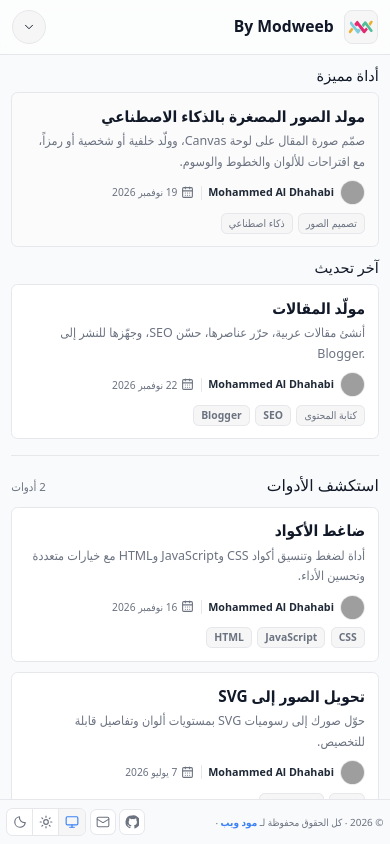
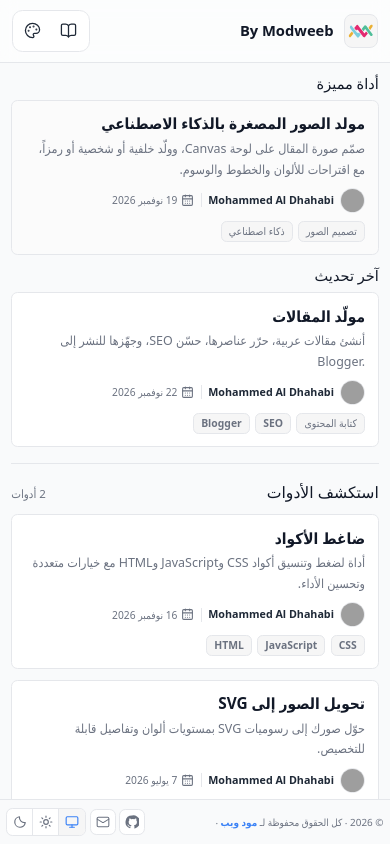
Before and after one commit to zerootem/modapp, a React (Vite) app: page /tools/image-to-svg#/tools in a window 390 px wide. Built offline with nearby package versions, Linux system fonts and the light colour scheme; grey boxes are pictures that could not be loaded.

Commit message:
Add responsive icon-only mobile navigation and theme selector

```diff
--- a/package.json
+++ b/package.json
@@ -13,6 +13,7 @@
     "preview": "vite preview"
   },
   "dependencies": {
+    "@base-ui/react": "^1.9.0",
     "@fontsource-variable/jetbrains-mono": "^5.3.0",
     "lucide-react": "^1.78.0",
     "react": "^19.2.7",
--- a/src/App.css
+++ b/src/App.css
@@ -368,7 +368,7 @@ body.mw-thumbnail-expanded .tool-embed-frame {
   unicode-bidi: isolate; font-size: .66rem; font-weight: 600; line-height: 1.25; white-space: nowrap;
 }
 
-/* ================= [14] الترويسة وقائمة الإعدادات ================= */
+/* ================= [14] الترويسة وشريط التنقل ================= */
 .site-header-inner {
   display: flex; align-items: center; justify-content: space-between;
   gap: .75rem; max-width: 64rem; margin: 0 auto; padding: .5rem 1.25rem;
@@ -381,30 +381,49 @@ body.mw-thumbnail-expanded .tool-embed-frame {
 }
 .site-brand .logo-box svg { width: 100%; height: 100%; }
 .site-brand-name { color: var(--mw-headC); font-size: 1.12rem; font-weight: 600; }
-.site-header-settings { position: relative; display: flex; align-items: center; }
-.site-header-settings-button {
-  display: inline-flex; align-items: center; justify-content: center; width: 36px; height: 36px;
-  padding: 0; border: 1px solid var(--mw-contentL); border-radius: 50%;
-  background: var(--mw-contentBa); color: var(--mw-bodyC); cursor: pointer;
-  transition: color .18s ease, border-color .18s ease, background .18s ease;
+.site-menubar {
+  display: inline-flex; align-items: center; gap: .12rem; flex: 0 0 auto;
+  padding: .17rem; border: 1px solid var(--mw-contentL); border-radius: .65rem;
+  background: color-mix(in srgb, var(--mw-contentB) 90%, transparent);
 }
-.site-header-settings-button:hover, .site-header-settings-button[aria-expanded="true"] {
-  border-color: var(--mw-linkC); background: var(--mw-contentBa); color: var(--mw-linkC);
+.site-menubar-trigger {
+  appearance: none; display: inline-flex; align-items: center; justify-content: center; gap: .38rem;
+  min-height: 32px; padding: .25rem .62rem; border: 1px solid transparent; border-radius: .45rem;
+  background: transparent; color: var(--mw-bodyC); font: inherit; font-size: .76rem; font-weight: 600;
+  line-height: 1; white-space: nowrap; cursor: pointer;
+  transition: color .16s ease, border-color .16s ease, background-color .16s ease;
 }
-.site-header-settings-button svg { width: 18px; height: 18px; fill: none; stroke: currentColor; stroke-width: 1.65; stroke-linecap: round; stroke-linejoin: round; }
-.site-header-dropdown {
-  position: absolute; z-index: 30; top: calc(100% + .5rem); inset-inline-end: 0;
-  width: 132px; min-width: 0; padding: .2rem; border: 1px solid var(--mw-contentL);
-  border-radius: .55rem; background: var(--mw-contentB); color: var(--mw-bodyC);
-  box-shadow: 0 7px 18px rgba(0,0,0,.12);
+.site-menubar-trigger:hover,
+.site-menubar-trigger[aria-expanded="true"] { border-color: var(--mw-contentL); background: var(--mw-contentBa); color: var(--mw-linkC); }
+.site-menubar-trigger:focus-visible { outline: 2px solid var(--mw-linkC); outline-offset: 2px; }
+.site-menubar-trigger > svg { width: 15px; height: 15px; flex: 0 0 auto; stroke-width: 1.8; }
+.site-menubar-trigger > .site-menubar-chevron { width: 12px; height: 12px; margin-inline-start: -.12rem; }
+.site-menubar-positioner { z-index: 10020; }
+.site-menubar-popup {
+  box-sizing: border-box; min-width: 182px; max-width: calc(100vw - 1rem); padding: .3rem;
+  border: 1px solid var(--mw-contentL); border-radius: .62rem; background: var(--mw-contentB);
+  color: var(--mw-bodyC); box-shadow: 0 10px 28px rgba(0,0,0,.15); direction: rtl;
+  animation: site-menubar-open .14s ease-out both;
 }
-.site-header-dropdown a {
-  display: flex; align-items: center; gap: .45rem; min-height: 32px;
-  padding: .3rem .45rem; border-radius: .32rem; color: var(--mw-bodyC);
-  font-size: .76rem; text-decoration: none;
+.site-menubar-popup-themes { min-width: 176px; }
+.site-menubar-item {
+  position: relative; box-sizing: border-box; display: flex; align-items: center; gap: .55rem; width: 100%; min-width: 0; min-height: 35px;
+  padding: .42rem .58rem; border: 0; border-radius: .4rem; background: transparent; color: var(--mw-bodyC);
+  font: inherit; font-size: .76rem; line-height: 1.3; text-align: start; text-decoration: none; cursor: pointer;
+  transition: color .14s ease, background-color .14s ease;
 }
-.site-header-dropdown a:hover, .site-header-dropdown a:focus-visible { background: var(--mw-contentBa); color: var(--mw-linkC); outline: none; }
-.site-header-dropdown svg { width: 17px; height: 17px; flex: 0 0 auto; fill: none; stroke: currentColor; stroke-width: 1.7; stroke-linecap: round; stroke-linejoin: round; }
+.site-menubar-item > svg { width: 16px; height: 16px; flex: 0 0 auto; stroke-width: 1.7; }
+.site-menubar-item:hover,
+.site-menubar-item:focus-visible,
+.site-menubar-item[data-highlighted] { outline: none; background: var(--mw-contentBa); color: var(--mw-linkC); }
+.site-menubar-item.is-current,
+.site-menubar-theme-item[data-checked] { background: color-mix(in srgb, var(--mw-linkC) 9%, var(--mw-contentB)); color: var(--mw-linkC); }
+.site-menubar-radio-group { display: grid; gap: .08rem; }
+.site-menubar-theme-item { padding-inline-end: 2rem; }
+.site-menubar-color-swatch { width: 15px; height: 15px; flex: 0 0 15px; border: 1px solid color-mix(in srgb, var(--mw-bodyC) 22%, transparent); border-radius: 50%; background: var(--theme-swatch); }
+.site-menubar-theme-indicator { position: absolute; inset-inline-end: .58rem; display: inline-grid; width: 15px; height: 15px; place-items: center; color: var(--mw-linkC); }
+.site-menubar-theme-indicator svg { width: 14px; height: 14px; stroke-width: 2.2; }
+@keyframes site-menubar-open { from { opacity: 0; translate: 0 -3px; } to { opacity: 1; translate: 0 0; } }
 
 /* ================= [15] فتات المسار: الرئيسية أيقونة فقط ================= */
 .breadcrumb-home-only { justify-content: center; padding: .12rem; }
@@ -476,9 +495,12 @@ body.mw-article-expanded .article-embed-frame { width: 100vw !important; height:
 
 @media (max-width: 640px) {
   .site-header-inner { padding: .45rem .75rem; }
-  .site-brand-name { font-size: .98rem; }
+  .site-brand-name { font-size: .92rem; white-space: nowrap; }
   .site-brand .logo-box { flex-basis: 32px; width: 32px; height: 32px; }
-  .site-header-settings-button { width: 32px; height: 32px; }
+  .site-menubar { gap: 0; padding: .12rem; }
+  .site-menubar-trigger { min-height: 30px; gap: .3rem; padding: .2rem .42rem; font-size: .72rem; }
+  .site-menubar-trigger > svg { width: 14px; height: 14px; }
+  .site-menubar-trigger > .site-menubar-chevron { width: 11px; height: 11px; }
   .tool-card { align-items: flex-start; padding: .8rem .9rem; }
   .tool-card-head { align-items: flex-start; flex-direction: column; gap: .35rem; }
   .tool-card-title { font-size: 1rem; }
@@ -608,12 +630,12 @@ body.mw-article-expanded .article-embed-frame { width: 100vw !important; height:
 .footer-social a:hover { border-color: var(--mw-linkC); background: var(--mw-contentBa); color: var(--mw-linkC); }
 .footer-social svg { width: 15px; height: 15px; stroke-width: 1.8; }
 .theme-switcher { margin: 0; }
-.site-header-settings-button { width: 34px; height: 34px; }
-.site-header-settings-button svg { width: 14px; height: 14px; }
-.site-header-dropdown { inset-inline-end: 0; width: 158px; padding: .16rem; }
-.site-header-dropdown a { min-height: 30px; padding: .27rem .4rem; }
 
 @media (max-width: 640px) {
+  .site-menubar-trigger { flex: 0 0 36px; width: 36px; min-width: 36px; min-height: 36px; gap: 0; padding: 0; }
+  .site-menubar-trigger > span,
+  .site-menubar-trigger > .site-menubar-chevron { display: none; }
+  .site-menubar-trigger > svg:not(.site-menubar-chevron) { width: 17px; height: 17px; }
   .tool-page-guide { padding-block: 0 .65rem; }
   .tool-page-intro { font-size: .82rem; }
   .tool-page-heading h1 { font-size: clamp(1.25rem, 6vw, 1.55rem) !important; }
@@ -649,16 +671,11 @@ body.mw-article-expanded .tool-tag-directory { display: none !important; }
 body.mw-article-expanded .article-embed-page { z-index: 10001 !important; }
 body.mw-thumbnail-expanded .tool-tag-directory { display: none !important; }
 
-.site-header-settings-button {
-  appearance: none;
-  -webkit-appearance: none;
-  background-color: var(--mw-contentBa) !important;
-  color: var(--mw-headC) !important;
+.footer-social .social-github { fill: currentColor; stroke: none; }
+
+@media (max-width: 380px) {
+  .site-header-inner { flex-wrap: wrap; row-gap: .42rem; }
+  .site-brand { flex: 1 1 100%; justify-content: space-between; }
+  .site-menubar { flex: 0 0 auto; width: fit-content; justify-content: flex-start; }
+  .site-menubar-trigger { flex: 0 0 36px; }
 }
-.site-header-settings-button:hover,
-.site-header-settings-button[aria-expanded="true"] {
-  border-color: var(--mw-linkC) !important;
-  background-color: var(--mw-contentBa) !important;
-  color: var(--mw-linkC) !important;
-}
-.footer-social .social-github { fill: currentColor; stroke: none; }
--- a/src/App.jsx
+++ b/src/App.jsx
@@ -16,6 +16,7 @@ import TermsPage from './pages/TermsPage';
 import ToolTagDirectory from './components/ToolTagDirectory';
 import '@fontsource-variable/jetbrains-mono';
 import './App.css';
+import './styles/accent-themes.css';
 import './styles/typography.css';
 import './styles/react-theme-adaptations.css';
 
--- a/src/components/Header.jsx
+++ b/src/components/Header.jsx
@@ -1,70 +1,95 @@
-import React, { useEffect, useRef, useState } from 'react';
-import { Link } from 'react-router-dom';
+import React from 'react';
+import { Menu } from '@base-ui/react/menu';
+import { Menubar } from '@base-ui/react/menubar';
+import { BookOpen, Check, ChevronDown, FileText, Info, Palette, ShieldCheck } from 'lucide-react';
+import { Link, useLocation } from 'react-router-dom';
+import { ACCENT_THEMES } from '../data/accentThemes';
+import { useTheme } from '../context/ThemeContext';
+
+const PAGE_LINKS = [
+  { label: 'من نحن', to: '/about', icon: Info },
+  { label: 'سياسة الخصوصية', to: '/privacy', icon: ShieldCheck },
+  { label: 'شروط الاستخدام', to: '/terms', icon: FileText },
+];
 
 function Header() {
-  const [menuOpen, setMenuOpen] = useState(false);
-  const menuRef = useRef(null);
-
-  useEffect(() => {
-    if (!menuOpen) return undefined;
-    const onPointerDown = (event) => {
-      if (!menuRef.current?.contains(event.target)) setMenuOpen(false);
-    };
-    const onKeyDown = (event) => {
-      if (event.key === 'Escape') setMenuOpen(false);
-    };
-    document.addEventListener('pointerdown', onPointerDown);
-    document.addEventListener('keydown', onKeyDown);
-    return () => {
-      document.removeEventListener('pointerdown', onPointerDown);
-      document.removeEventListener('keydown', onKeyDown);
-    };
-  }, [menuOpen]);
+  const location = useLocation();
+  const { accentTheme, setAccentTheme } = useTheme();
 
   return (
     <header>
       <div className="site-header-inner">
         <a href="https://www.modweeb.com" target="_blank" rel="noopener noreferrer" className="site-brand">
           <div className="logo-box">
-            <svg viewBox="0 0 514 514" style={{width:'100%', height:'100%', transform:'scale(1.1)'}}>
-              <path d="M195 167.9c-3.4 1.7-8 7.3-28 33.2l-8.8 11.5 14 18.2 14 18.2 3.8-3.4c6.6-6 14.2-7 21.3-2.8 2.5 1.5 19 22.2 68 85.9 6.5 8.4 13 16 14.5 17.1 6.5 4.5 15.5 5.5 20.2 2.2 2.7-1.9 43-53 43-54.5a301 301 0 0 0-24.2-30.3c-.5.2-5.5 6.4-11.1 13.7-9.5 12.4-13 16.2-14 15L273 247c-58.8-76.2-59.3-76.8-63.1-79a15.7 15.7 0 0 0-15-.1" fill="rgba(225,20,98,0.9)"/>
-              <path d="M104 180.4c-2 1.3-4.8 4.6-6.3 7.4-5.7 10.6-4.6 20.3 3.7 31C182 322.5 204.4 351 206.1 352c7 3.7 12.7 2.8 18-2.8a948 948 0 0 0 29.2-37c.6-.8-3-6-11.3-16.8L230 280l-4.5 3.2c-8.6 6.1-19.4 4.8-27-3.4-1.7-1.8-19.4-24.3-39.3-50a1327.4 1327.4 0 0 0-39.2-49.2c-4.1-3.5-11-3.6-16-.2" fill="rgba(111,202,220,0.9)"/>
-              <path d="M312 173.6c-2 1.2-35.7 43.5-42.7 53.4-1 1.5.4 3.8 10.3 16.6l12.4 15.7a87 87 0 0 0 13-15c6.7-8.7 12.8-15.8 13.5-15.8 1.3 0 39 47.6 44.2 56a950 950 0 0 0 35.7 45.4c3 2.4 10.8 2.6 15.2.3 10-5.1 16.2-17.1 13.4-25.6-.6-1.9-9.5-14.3-19.8-27.5L362.5 220a1046 1046 0 0 1-29-38.4c-4.1-6.6-8.5-9.5-14.4-9.5-2.5 0-5.7.8-7.1 1.6" fill="rgba(61,184,143,0.9)"/>
-              <path d="M106.8 282.6c-24.2 31.2-24.8 32-26.3 36.4a26.2 26.2 0 0 0 4.1 24.5c4.7 6.2 12 8.2 18.3 5a830 830 0 0 0 43.3-54c.6-1.1-21.2-30.7-23.2-31.4a191 191 0 0 0-16.2 19.5m298.8-118c-3 .8-8.8 4.8-12.2 8.4a446.8 446.8 0 0 0-26.1 38c-.3 1.1 4 7.6 11.4 17.3 11 14.7 11.9 15.5 13.3 13.7l14-20a4025 4025 0 0 1 16.2-23.3c8.5-12 7-28.6-2.9-33.3a26 26 0 0 0-13.7-.8" fill="rgba(233,169,32,0.9)"/>
+            <svg viewBox="0 0 514 514" style={{ width: '100%', height: '100%', transform: 'scale(1.1)' }} aria-hidden="true">
+              <path d="M195 167.9c-3.4 1.7-8 7.3-28 33.2l-8.8 11.5 14 18.2 14 18.2 3.8-3.4c6.6-6 14.2-7 21.3-2.8 2.5 1.5 19 22.2 68 85.9 6.5 8.4 13 16 14.5 17.1 6.5 4.5 15.5 5.5 20.2 2.2 2.7-1.9 43-53 43-54.5a301 301 0 0 0-24.2-30.3c-.5.2-5.5 6.4-11.1 13.7-9.5 12.4-13 16.2-14 15L273 247c-58.8-76.2-59.3-76.8-63.1-79a15.7 15.7 0 0 0-15-.1" fill="rgba(225,20,98,0.9)" />
+              <path d="M104 180.4c-2 1.3-4.8 4.6-6.3 7.4-5.7 10.6-4.6 20.3 3.7 31C182 322.5 204.4 351 206.1 352c7 3.7 12.7 2.8 18-2.8a948 948 0 0 0 29.2-37c.6-.8-3-6-11.3-16.8L230 280l-4.5 3.2c-8.6 6.1-19.4 4.8-27-3.4-1.7-1.8-19.4-24.3-39.3-50a1327.4 1327.4 0 0 0-39.2-49.2c-4.1-3.5-11-3.6-16-.2" fill="rgba(111,202,220,0.9)" />
+              <path d="M312 173.6c-2 1.2-35.7 43.5-42.7 53.4-1 1.5.4 3.8 10.3 16.6l12.4 15.7a87 87 0 0 0 13-15c6.7-8.7 12.8-15.8 13.5-15.8 1.3 0 39 47.6 44.2 56a950 950 0 0 0 35.7 45.4c3 2.4 10.8 2.6 15.2.3 10-5.1 16.2-17.1 13.4-25.6-.6-1.9-9.5-14.3-19.8-27.5L362.5 220a1046 1046 0 0 1-29-38.4c-4.1-6.6-8.5-9.5-14.4-9.5-2.5 0-5.7.8-7.1 1.6" fill="rgba(61,184,143,0.9)" />
+              <path d="M106.8 282.6c-24.2 31.2-24.8 32-26.3 36.4a26.2 26.2 0 0 0 4.1 24.5c4.7 6.2 12 8.2 18.3 5a830 830 0 0 0 43.3-54c.6-1.1-21.2-30.7-23.2-31.4a191 191 0 0 0-16.2 19.5m298.8-118c-3 .8-8.8 4.8-12.2 8.4a446.8 446.8 0 0 0-26.1 38c-.3 1.1 4 7.6 11.4 17.3 11 14.7 11.9 15.5 13.3 13.7l14-20a4025 4025 0 0 1 16.2-23.3c8.5-12 7-28.6-2.9-33.3a26 26 0 0 0-13.7-.8" fill="rgba(233,169,32,0.9)" />
             </svg>
           </div>
           <span className="site-brand-name" dir="auto">By Modweeb</span>
         </a>
-        <div className="site-header-settings" ref={menuRef}>
-          <button
-            type="button"
-            className="site-header-settings-button"
-            aria-label="القائمة"
-            title="القائمة"
-            aria-haspopup="menu"
-            aria-expanded={menuOpen}
-            aria-controls="site-settings-menu"
-            onClick={() => setMenuOpen((open) => !open)}
-          >
-            <svg viewBox="0 0 24 24" aria-hidden="true"><path d="m6 9 6 6 6-6"/></svg>
-          </button>
-          {menuOpen && (
-            <div className="site-header-dropdown" id="site-settings-menu" role="menu" aria-label="إعدادات الموقع">
-              <Link to="/about" role="menuitem" onClick={() => setMenuOpen(false)}>
-                <svg viewBox="0 0 24 24" aria-hidden="true"><circle cx="12" cy="12" r="9"/><path d="M12 11v5m0-8h.01"/></svg>
-                <span>من نحن</span>
-              </Link>
-              <Link to="/privacy" role="menuitem" onClick={() => setMenuOpen(false)}>
-                <svg viewBox="0 0 24 24" aria-hidden="true"><path d="M12 22s8-4 8-11V5l-8-3-8 3v6c0 7 8 11 8 11Z"/><path d="m9 12 2 2 4-4"/></svg>
-                <span>سياسة الخصوصية</span>
-              </Link>
-              <Link to="/terms" role="menuitem" onClick={() => setMenuOpen(false)}>
-                <svg viewBox="0 0 24 24" aria-hidden="true"><path d="M14 2H6a2 2 0 0 0-2 2v16a2 2 0 0 0 2 2h12a2 2 0 0 0 2-2V8z"/><path d="M14 2v6h6M8 13h8M8 17h8"/></svg>
-                <span>شروط الاستخدام</span>
-              </Link>
-            </div>
-          )}
-        </div>
+
+        <Menubar className="site-menubar" dir="rtl" aria-label="التنقل وإعدادات المظهر">
+          <Menu.Root>
+            <Menu.Trigger className="site-menubar-trigger" aria-label="الصفحات">
+              <BookOpen aria-hidden="true" />
+              <span>الصفحات</span>
+              <ChevronDown className="site-menubar-chevron" aria-hidden="true" />
+            </Menu.Trigger>
+            <Menu.Portal>
+              <Menu.Positioner className="site-menubar-positioner" sideOffset={7} align="end">
+                <Menu.Popup className="site-menubar-popup site-menubar-popup-pages" dir="rtl" aria-label="روابط الصفحات">
+                  {PAGE_LINKS.map((item) => {
+                    const Icon = item.icon;
+                    const isCurrent = location.pathname === item.to;
+                    return (
+                      <Menu.Item
+                        key={item.to}
+                        className={`site-menubar-item${isCurrent ? ' is-current' : ''}`}
+                        render={<Link to={item.to} aria-current={isCurrent ? 'page' : undefined} />}
+                      >
+                        <Icon aria-hidden="true" />
+                        <span>{item.label}</span>
+                      </Menu.Item>
+                    );
+                  })}
+                </Menu.Popup>
+              </Menu.Positioner>
+            </Menu.Portal>
+          </Menu.Root>
+
+          <Menu.Root>
+            <Menu.Trigger className="site-menubar-trigger" aria-label="لون السمة">
+              <Palette aria-hidden="true" />
+              <span>لون السمة</span>
+              <ChevronDown className="site-menubar-chevron" aria-hidden="true" />
+            </Menu.Trigger>
+            <Menu.Portal>
+              <Menu.Positioner className="site-menubar-positioner" sideOffset={7} align="end">
+                <Menu.Popup className="site-menubar-popup site-menubar-popup-themes" dir="rtl" aria-label="اختيار لون السمة">
+                  <Menu.RadioGroup
+                    className="site-menubar-radio-group"
+                    aria-label="ألوان القالب"
+                    value={accentTheme}
+                    onValueChange={setAccentTheme}
+                  >
+                    {ACCENT_THEMES.map((theme) => (
+                      <Menu.RadioItem key={theme.id} className="site-menubar-item site-menubar-theme-item" value={theme.id}>
+                        <span className="site-menubar-color-swatch" style={{ '--theme-swatch': theme.swatch }} aria-hidden="true" />
+                        <span>{theme.label}</span>
+                        <Menu.RadioItemIndicator className="site-menubar-theme-indicator">
+                          <Check aria-hidden="true" />
+                        </Menu.RadioItemIndicator>
+                      </Menu.RadioItem>
+                    ))}
+                  </Menu.RadioGroup>
+                </Menu.Popup>
+              </Menu.Positioner>
+            </Menu.Portal>
+          </Menu.Root>
+        </Menubar>
       </div>
     </header>
   );
--- a/src/context/ThemeContext.jsx
+++ b/src/context/ThemeContext.jsx
@@ -1,7 +1,9 @@
 import React, { createContext, useContext, useState, useEffect, useCallback } from 'react';
+import { ACCENT_THEMES } from '../data/accentThemes';
 
 const ThemeContext = createContext();
 const THEME_STORAGE_KEY = 'mw-theme-v2';
+const ACCENT_STORAGE_KEY = 'mw-accent-v1';
 const THEME_KEYS = [
   'iconC','iconCa','iconCs','headC','bodyC','bodyCa','bodyB','linkC','linkB','headerC','headerB','headerHc',
   'notifB','notifC','contentB','contentBs','contentBa','contentL','contentLa','fotB','fotC','transB','statusC',
@@ -31,6 +33,13 @@ function notifyTheme(mode) {
 }
 export function ThemeProvider({ children }) {
   const [theme, setTheme] = useState(() => localStorage.getItem(THEME_STORAGE_KEY) || 'system');
+  const [accentTheme, setAccentThemeState] = useState(() => {
+    const stored = localStorage.getItem(ACCENT_STORAGE_KEY);
+    return ACCENT_THEMES.some((option) => option.id === stored) ? stored : 'blue';
+  });
+  const setAccentTheme = useCallback((nextAccent) => {
+    if (ACCENT_THEMES.some((option) => option.id === nextAccent)) setAccentThemeState(nextAccent);
+  }, []);
   const applyTheme = useCallback((mode) => {
     const isDark = mode === 'dark' || (mode === 'system' && window.matchMedia('(prefers-color-scheme: dark)').matches);
     const root = document.documentElement;
@@ -45,6 +54,8 @@ export function ThemeProvider({ children }) {
     root.style.setProperty('--mw-breadcrumb-sep', isDark ? '#8a8f98' : 'var(--lIconCa)');
   }, []);
   useEffect(() => {
+    document.documentElement.dataset.accentTheme = accentTheme;
+    localStorage.setItem(ACCENT_STORAGE_KEY, accentTheme);
     localStorage.setItem(THEME_STORAGE_KEY, theme);
     applyTheme(theme);
     notifyTheme(theme);
@@ -53,7 +64,7 @@ export function ThemeProvider({ children }) {
     const update = () => { applyTheme('system'); notifyTheme('system'); };
     if (media.addEventListener) { media.addEventListener('change', update); return () => media.removeEventListener('change', update); }
     media.addListener(update); return () => media.removeListener(update);
-  }, [theme, applyTheme]);
-  return <ThemeContext.Provider value={{ theme, setTheme }}>{children}</ThemeContext.Provider>;
+  }, [theme, accentTheme, applyTheme]);
+  return <ThemeContext.Provider value={{ theme, setTheme, accentTheme, setAccentTheme }}>{children}</ThemeContext.Provider>;
 }
 export function useTheme() { return useContext(ThemeContext); }
--- /dev/null
+++ b/src/data/accentThemes.js
@@ -0,0 +1,8 @@
+export const ACCENT_THEMES = [
+  { id: 'blue', label: 'أزرق', swatch: '#3b82f6' },
+  { id: 'violet', label: 'بنفسجي', swatch: '#7c3aed' },
+  { id: 'teal', label: 'تركوازي', swatch: '#0f766e' },
+  { id: 'emerald', label: 'زمردي', swatch: '#15803d' },
+  { id: 'rose', label: 'وردي', swatch: '#be123c' },
+  { id: 'amber', label: 'عنبر', swatch: '#b45309' },
+];
--- a/src/styles/react-theme-adaptations.css
+++ b/src/styles/react-theme-adaptations.css
@@ -217,8 +217,6 @@
   letter-spacing: normal;
 }
 .tools-empty { text-align: start; }
-.site-header-dropdown { width: 158px; }
-.site-header-dropdown a span { text-align: start; }
 
 /* About page: semantic typography, compact cards and logically ordered links. */
 .about-page { width: min(100%, 760px); padding-block: .15rem 1rem; }
@@ -255,7 +253,6 @@
   .tools-page-bottom { gap: .7rem; padding-block-start: .7rem; }
   .tools-page-intro h2 { font-size: .9rem; }
   .tools-page-intro p { font-size: .73rem; }
-  .site-header-dropdown { width: 156px; }
   .about-page { padding-block-end: .6rem; }
   .about-values { grid-template-columns: repeat(2, minmax(0, 1fr)); }
   .about-value-card { padding: .62rem; }
```
Also changed, not shown: src/styles/accent-themes.css (added, +39 -0 lines), 2 other files (tests, documents, lock files or other folders).
